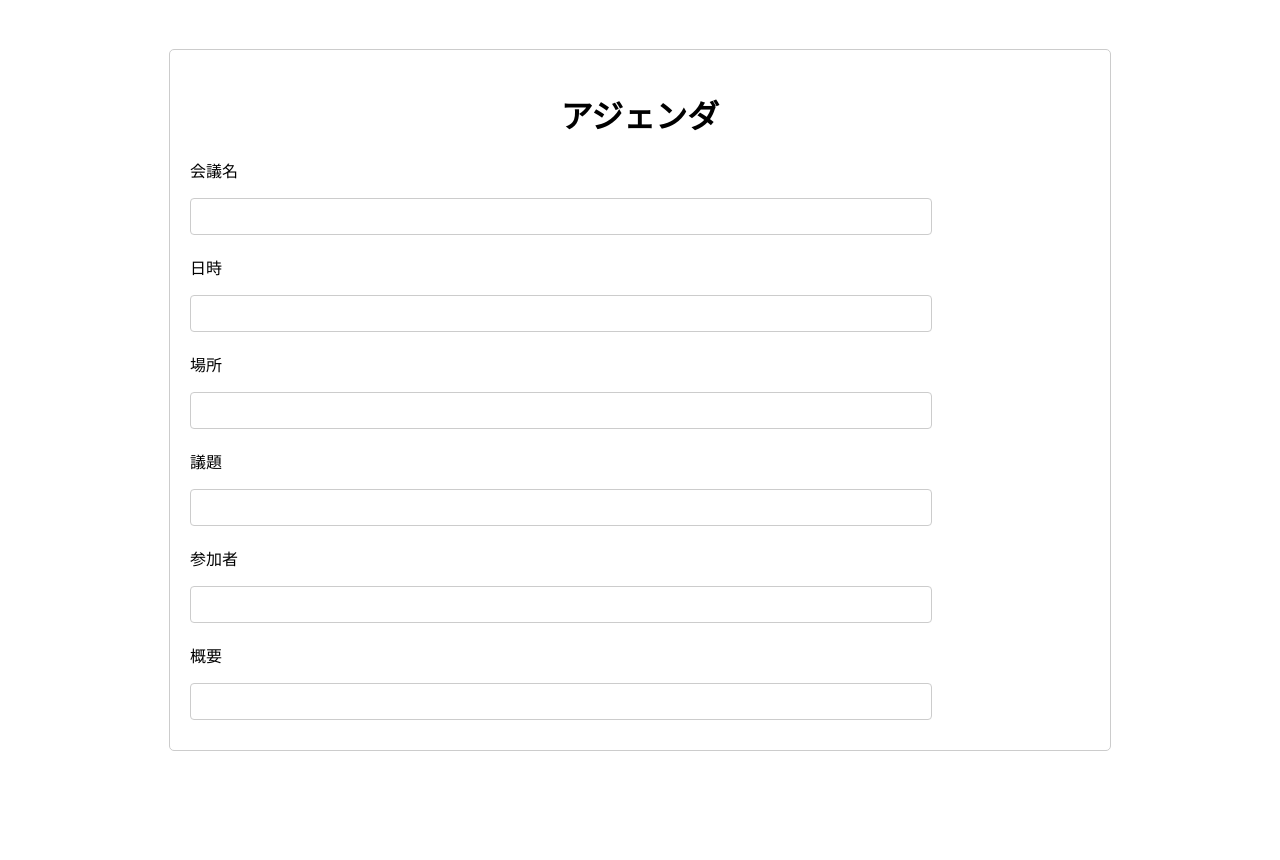
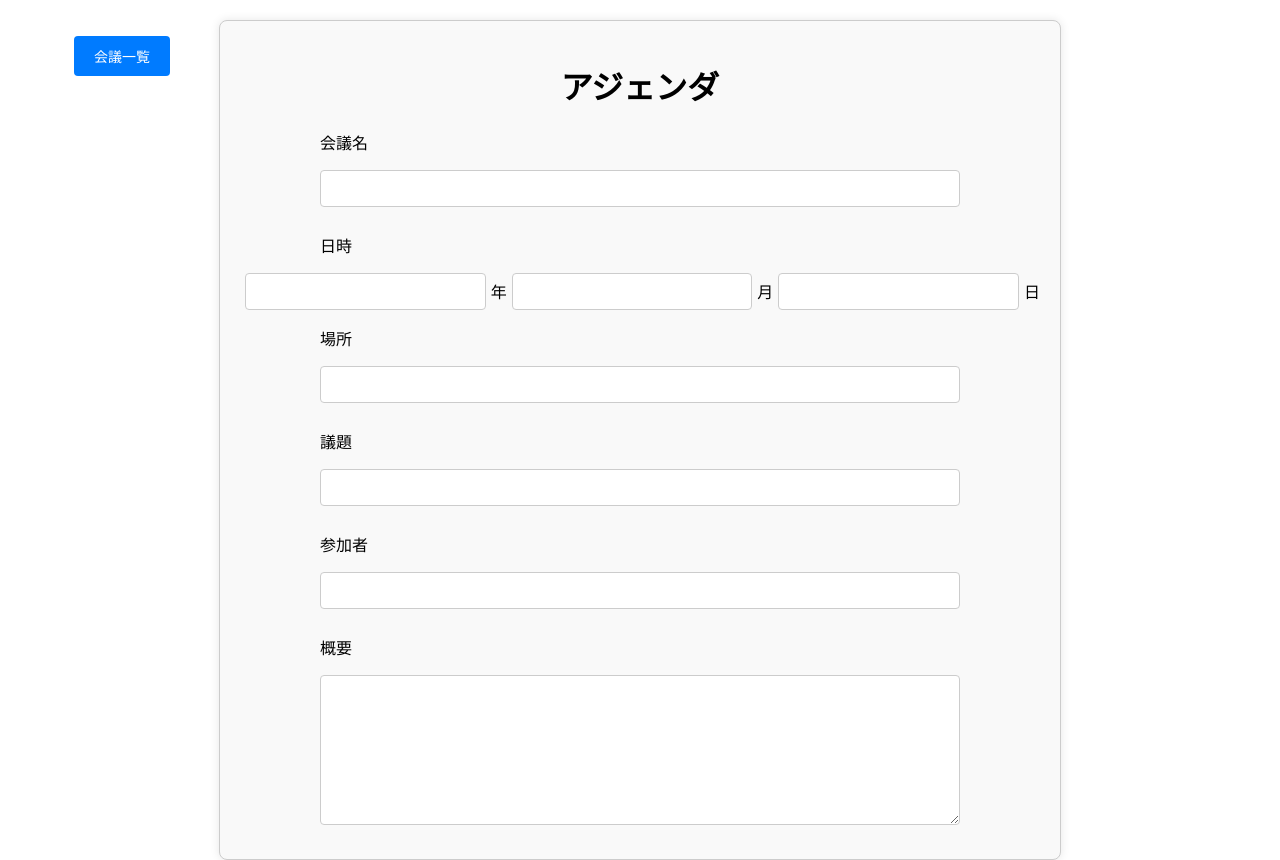
Before and after one commit to shimadakakeru/PBL, a plain HTML site: page agenda.html in a window 1280 px wide. Before the commit the page ends 800 px from the top, so only its background shows below. Drawn offline with Linux system fonts and the light colour scheme.

Commit message:
06281305

```diff
--- a/agenda.html
+++ b/agenda.html
@@ -6,12 +6,17 @@
 <link rel="stylesheet" href="css/agenda.css">
 </head>
 <body>
+    <a href="meetingList.html" class="back-button">会議一覧</a>
     <div class="container">
         <h1>アジェンダ</h1>
         <p>会議名</p>
         <input type="text" name="mtgTitle">
         <p>日時</p>
-        <input type="text" name="mtgDate">
+        <div class="mtgDate">
+            <input type="text" name="mtgYear" size="4">年
+            <input type="text" name="mtgMonth" size="2">月
+            <input type="text" name="mtgDay" size="2">日
+        </div>
         <p>場所</p>
         <input type="text" name="mtgPlace">
         <p>議題</p>
@@ -19,7 +24,7 @@
         <p>参加者</p>
         <input type="text" name="mtgMember">
         <p>概要</p>
-        <input type="text" name="mtgOutline">
+        <textarea name="mtgOutline"></textarea>
     </div>
 
 </body>
--- a/css/agenda.css
+++ b/css/agenda.css
@@ -1,48 +1,71 @@
 body {
   display: flex;
   justify-content: center;
-    align-items: center;
-    height: 100vh;
+  align-items: flex-start; /* 上部から配置 */
+  min-height: 100vh; /* 最小高さを100vhに設定 */
   margin: 0;
+  font-family: Arial, sans-serif;
+  position: relative;
+}
+
+.back-button {
+  margin-top: 2%;
+  margin-left: 5%;
+  position: absolute;
+  top: 10px;
+  left: 10px;
+  padding: 10px 20px;
+  background-color: #007BFF;
+  color: white;
+  text-decoration: none;
+  border-radius: 4px;
+  font-size: 14px;
+}
+
+.back-button:hover {
+  background-color: #0056b3;
 }
 
 .container {
-    width: 900px;
+  width: 80%; /* 幅を80%に設定 */
+  max-width: 800px; /* 最大幅を800pxに設定 */
+  text-align: center;
   padding: 20px;
-    background-color: #ffffff;
   border: 1px solid #ccc;
-    border-radius: 5px;
-  }
-
-  h1 {
-    text-align: center;
+  box-shadow: 0 0 10px rgba(0, 0, 0, 0.1);
+  border-radius: 8px;
+  background-color: #f9f9f9;
+  margin-top: 20px; /* 上部マージンを追加 */
 }
 
 p {
-    margin-top: 10px;
+  text-align: left; /* 左詰めに設定 */
+  margin-left: 10%; /* 左マージンを追加 */
+  margin-right: 5%; /* 右マージンを追加 */
+}
+
+.mtgDate {
+  display: flex;
+  justify-content: center;
+  align-items: center;
+}
+
+.mtgDate input[type="text"] {
+  margin: 0 5px; /* テキストボックス間のマージンを追加 */
+  width: 80%; /* 幅を80%に設定 */
 }
 
 input[type="text"],
-  input[type="password"],
-  input[type="button"] {
-    text-align: center;
-    width: calc(100% - 20%);
+textarea {
+  width: 80%; /* 幅を80%に設定 */
   padding: 10px;
   margin-bottom: 10px;
+  box-sizing: border-box; /* paddingを含めて幅を計算 */
   border: 1px solid #ccc;
   border-radius: 4px;
 }
 
-
-
-  input[type="button"] {
-    width: 100%;
-    background-color: #4CAF50;
-    color: white;
-    border: none;
-    cursor: pointer;
+textarea {
+  height: 150px; /* 高さを150pxに設定 */
+  /*resize: vertical; /* ユーザーが高さを変更できるように */
 }
-
-  input[type="button"]:hover {
-    background-color: #45a049;
-  }
--- a/css/meetingList.css
+++ b/css/meetingList.css
@@ -0,0 +1,35 @@
+body {
+    text-align: center;
+}
+
+.back-button {
+    position: absolute;
+    top: 10px;
+    left: 10px;
+    padding: 10px 20px;
+    background-color: blue; /* 背景色を青に変更 */
+    color: white; /* テキスト色を白に変更 */
+    text-decoration: none;
+    border-radius: 5px;
+    display: inline-block;
+}
+
+.addMtgBtn {
+    display: inline-block;
+    padding: 10px 20px;
+    background-color: blue; /* 背景色を青に変更 */
+    color: white; /* テキスト色を白に変更 */
+    text-decoration: none;
+    border-radius: 5px;
+    margin-top: 20px;
+    width: 200px;
+    text-align: center;
+}
+
+h1 {
+    margin-top: 50px;
+}
+
+.allMtgList {
+    margin-top: 20px;
+}
--- a/css/registar.css
+++ b/css/registar.css
@@ -34,12 +34,12 @@ body {
 
 input[type="button"] {
   width: 100%;
-    background-color: #4CAF50;
+  background-color:  #0077ff;
   color: white;
   border: none;
   cursor: pointer;
 }
 
 input[type="button"]:hover {
-    background-color: #45a049;
+  background-color:  #0077ff;
 }
```
Also changed, not shown: meetingList.html (+7 -1 lines), registar.html (+1 -1 lines). Lines whose indentation alone changed are shown as unchanged.
